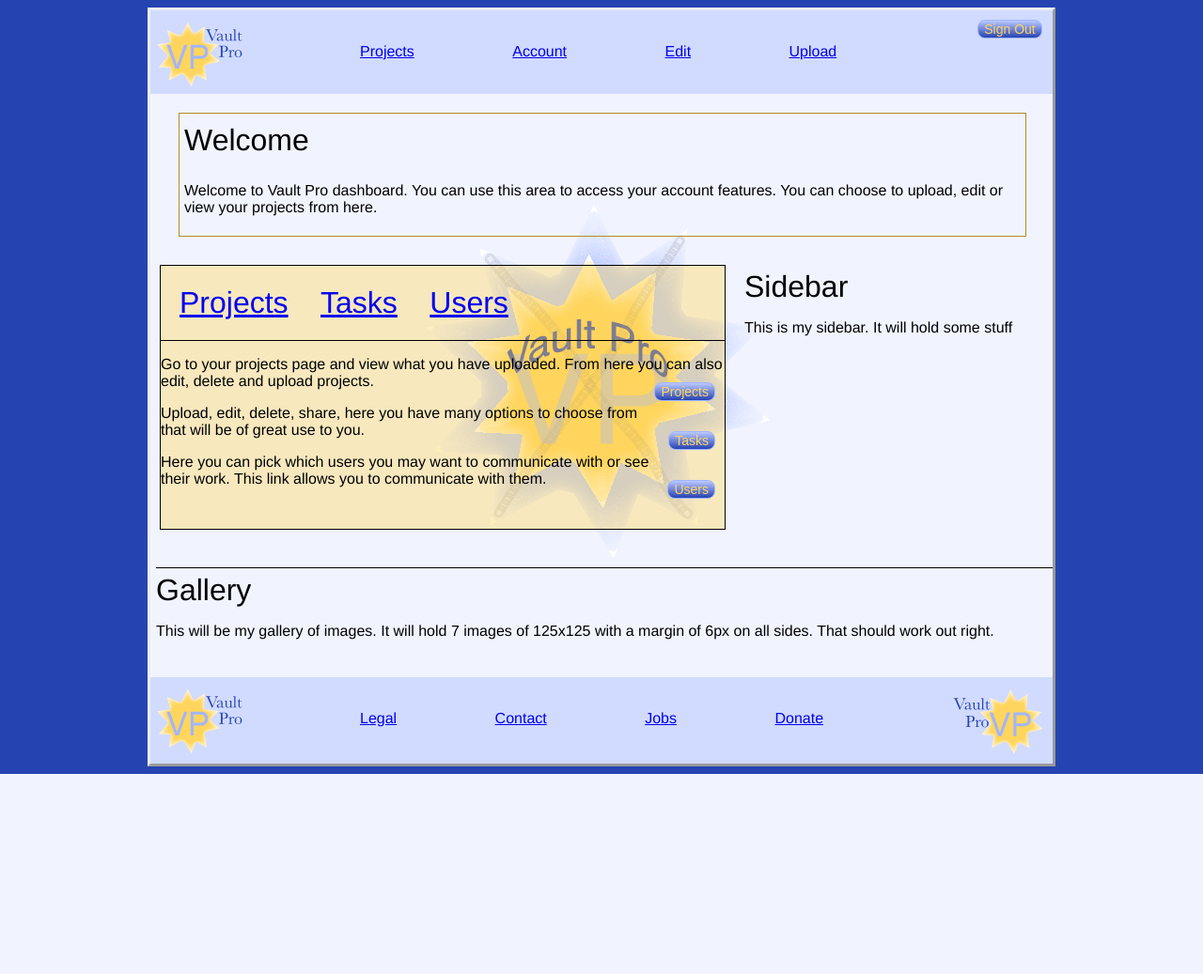
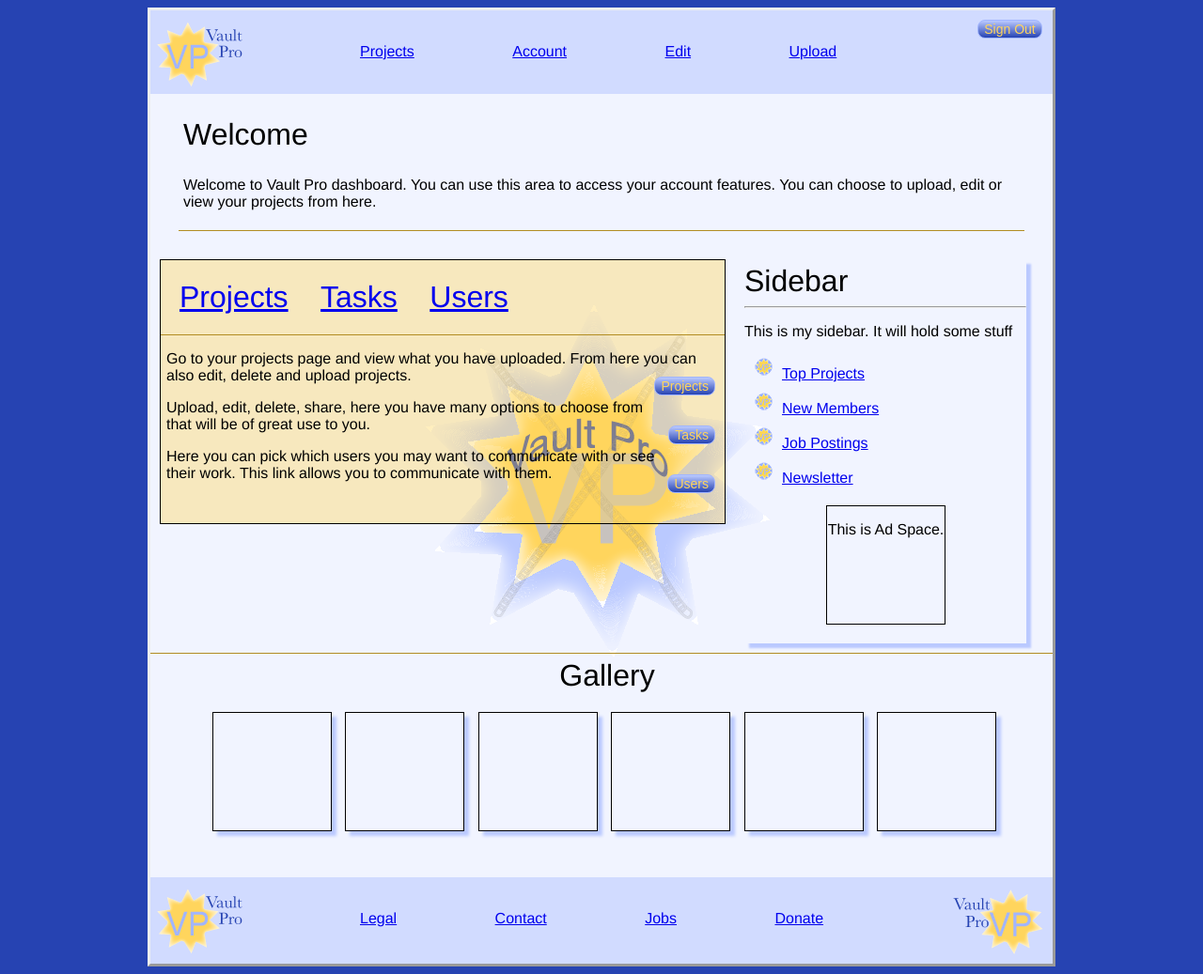
Before and after one commit to DaveGall/Gall_David_PWA2, a PHP site: page /Welcome.html in a window 1280 px wide. Shown: the whole page at 94% size. Before the commit the page ends 824 px from the top, so only its background shows below. Run offline with PHP 8.4, Linux system fonts and the light colour scheme.

Commit message:
Week 2
Finished most everything on the design end.

```diff
--- a/Gall_David_Project1/Welcome.html
+++ b/Gall_David_Project1/Welcome.html
@@ -46,12 +46,28 @@
     </div>
     <div id="sidebar">
         <h3>Sidebar</h3>
+        <hr>
         <p>This is my sidebar. It will hold some stuff</p>
+        <ul>
+            <li><a href="#">Top Projects</a> </li>
+            <li><a href="#">New Members</a> </li>
+            <li><a href="#">Job Postings</a> </li>
+            <li><a href="#">Newsletter</a> </li>
+        </ul>
+        <div id="adSpace"><p>This is Ad Space.</p></div>
     </div>
 
     <div id="gallery">
         <h2>Gallery</h2>
-        <p>This will be my gallery of images. It will hold 7 images of 125x125 with a margin of 6px on all sides. That should work out right. </p>
+
+        <ul>
+        <li class="image"></li>
+        <li class="image"></li>
+        <li class="image"></li>
+        <li class="image"></li>
+        <li class="image"></li>
+        <li class="image"></li>
+        </ul>
     </div>
 
 
--- a/Gall_David_Project1/css/style.css
+++ b/Gall_David_Project1/css/style.css
@@ -120,7 +120,7 @@ header .proLink {
 
 #main {
     width: 900px;
-    border: 1px solid #b28d22;
+    border-bottom: 1px solid #b28d22;
     margin: 20px 30px;
 }
 #main h1, #main p {
@@ -144,19 +144,56 @@ header .proLink {
 #tab-box {
     width: 600px;
     height: 200px;
-    border-top: 1px solid #000000;
+    border-top: 1px solid #b28d22;
+}
+#tab-box p {
+    margin-left: 6px;
 }
 #sidebar {
     width: 300px;
     margin: 10px;
     float: left;
     clear: right;
+    box-shadow: 5px 5px 2px #bac9ff;
 }
+#sidebar ul {
+    list-style-image: url("../images/App_Logo_03.png");
+}
+#sidebar ul li {
+    margin-top: 8px;
+}
+#adSpace {
+    width: 125px;
+    height: 125px;
+    border: 1px solid #000000;
+    margin: 20px 87px;
+}
+#adSpace p {
+    text-align: center;
+}
+
 #gallery {
     width: 960px;
     clear: both;
-    margin: 20px 6px;
-    border-top: 1px solid #000000;
+    margin: 20px 0;
+    padding-left: 6px;
+    border-top: 1px solid #b28d22;
+}
+.image {
+    border: 1px solid #000000;
+    width: 125px;
+    height: 125px;
+    box-shadow: 5px 5px 3px #bac9ff;
+}
+#gallery ul li {
+    display: inline-block;
+    margin: 5px;
+}
+#gallery h2 {
+    text-align: center;
+}
+#gallery ul {
+    margin: 15px;
 }
 
 /*#uploadBox, #projectBox {     /* Sets the dimension and styling for the main boxes on the welcome page
```
Also changed, not shown: Gall_David_Project1/images/App_Logo_03.png (added).
